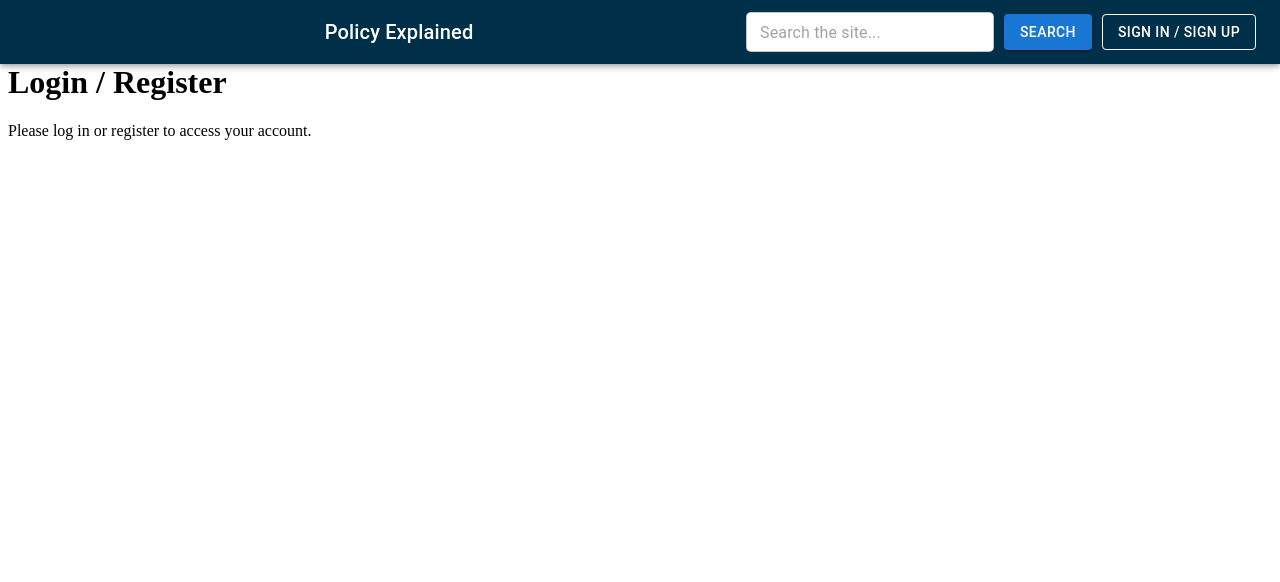
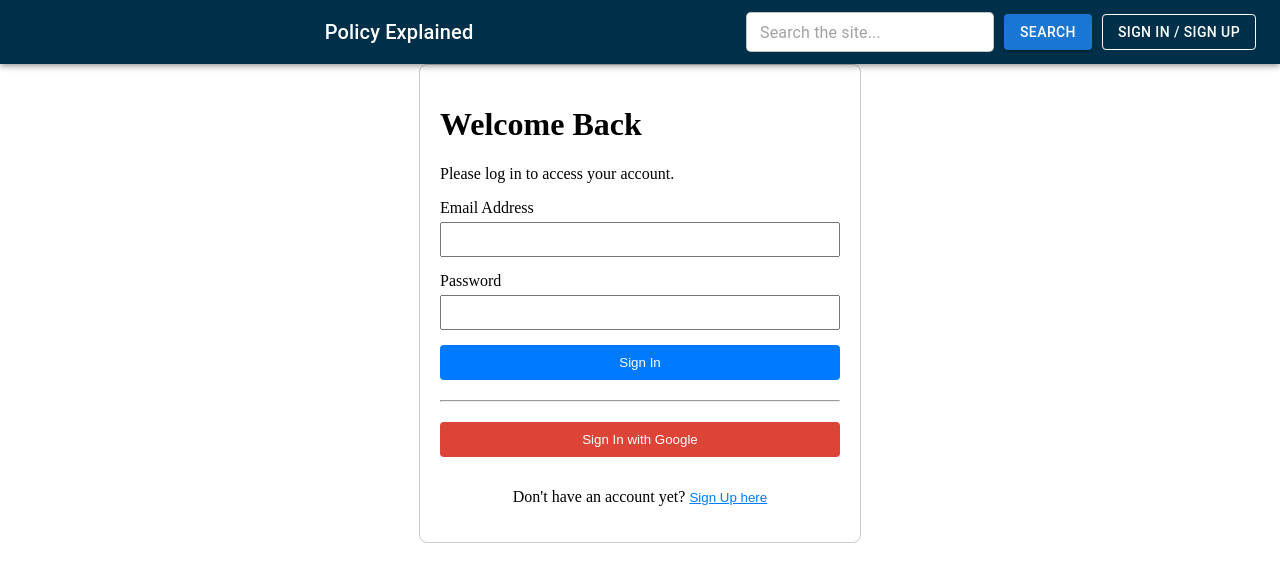
Before and after one commit to lelisiario/PolicyExplained, a React (Vite) app: page /login in a window 1280 px wide. Shown: the top 582 px of the page. Built offline with nearby package versions, Linux system fonts and the light colour scheme; no server answers; some icons are missing.

Commit message:
feat(auth): implement interactive login form fields and Google OAuth actions

```diff
--- a/src/pages/LoginPage.tsx
+++ b/src/pages/LoginPage.tsx
@@ -1,8 +1,104 @@
+import { useState, SubmitEvent } from "react";
+import { useContext } from "react";
+import { AuthContext } from "../context/AuthContext";
+import { useNavigate } from "react-router-dom";
+
 function Login() {
+  // 1. These are the state declarations to keep!
+  const [email, setEmail] = useState("");
+  const [password, setPassword] = useState("");
+  const [error, setError] = useState("");
+  const [isSigningUp, setIsSigningUp] = useState(false);
+
+  const authContext = useContext(AuthContext);
+  const navigate = useNavigate();
+
+  if (!authContext) {
+    return <div>Error: AuthContext is missing.</div>;
+  }
+
+  const { login, signup, loginWithGoogle } = authContext;
+
+  // 2. Updated with the modern React 19 SubmitEvent typing
+  const handleSubmit = async (e: SubmitEvent) => {
+    e.preventDefault();
+    setError("");
+
+    try {
+      if (isSigningUp) {
+        await signup(email, password);
+      } else {
+        await login(email, password);
+      }
+      navigate("/dashboard");
+    } catch (err: any) {
+      setError(err.message || "Authentication failed. Please check your credentials.");
+    }
+  };
+
+  const handleGoogleSignIn = async () => {
+    setError("");
+    try {
+      await loginWithGoogle();
+      navigate("/dashboard");
+    } catch (err: any) {
+      setError(err.message || "Google Sign-In failed.");
+    }
+  };
+
   return (
-    <div>
-      <h1>Login / Register</h1>
-      <p>Please log in or register to access your account.</p>
+    <div style={{ maxWidth: "400px", margin: "50px auto", padding: "20px", border: "1px solid #ccc", borderRadius: "8px" }}>
+      <h1>{isSigningUp ? "Create an Account" : "Welcome Back"}</h1>
+      <p>{isSigningUp ? "Register below to get started." : "Please log in to access your account."}</p>
+
+      {error && <p style={{ color: "red" }}>{error}</p>}
+
+      <form onSubmit={handleSubmit}>
+        <div style={{ marginBottom: "15px" }}>
+          <label style={{ display: "block", marginBottom: "5px" }}>Email Address</label>
+          <input
+            type="email"
+            value={email}
+            onChange={(e) => setEmail(e.target.value)}
+            required
+            style={{ width: "100%", padding: "8px", boxSizing: "border-box" }}
+          />
+        </div>
+
+        <div style={{ marginBottom: "15px" }}>
+          <label style={{ display: "block", marginBottom: "5px" }}>Password</label>
+          <input
+            type="password"
+            value={password}
+            onChange={(e) => setPassword(e.target.value)}
+            required
+            style={{ width: "100%", padding: "8px", boxSizing: "border-box" }}
+          />
+        </div>
+
+        <button type="submit" style={{ width: "100%", padding: "10px", background: "#007bff", color: "white", border: "none", borderRadius: "4px", cursor: "pointer" }}>
+          {isSigningUp ? "Sign Up" : "Sign In"}
+        </button>
+      </form>
+
+      <hr style={{ margin: "20px 0" }} />
+
+      <button
+        onClick={handleGoogleSignIn}
+        style={{ width: "100%", padding: "10px", background: "#db4437", color: "white", border: "none", borderRadius: "4px", cursor: "pointer", marginBottom: "15px" }}
+      >
+        Sign In with Google
+      </button>
+
+      <p style={{ textAlign: "center" }}>
+        {isSigningUp ? "Already have an account?" : "Don't have an account yet?"}{" "}
+        <button
+          onClick={() => setIsSigningUp(!isSigningUp)}
+          style={{ background: "none", border: "none", color: "#007bff", textDecoration: "underline", cursor: "pointer", padding: 0 }}
+        >
+          {isSigningUp ? "Sign In here" : "Sign Up here"}
+        </button>
+      </p>
     </div>
   );
 }
```
